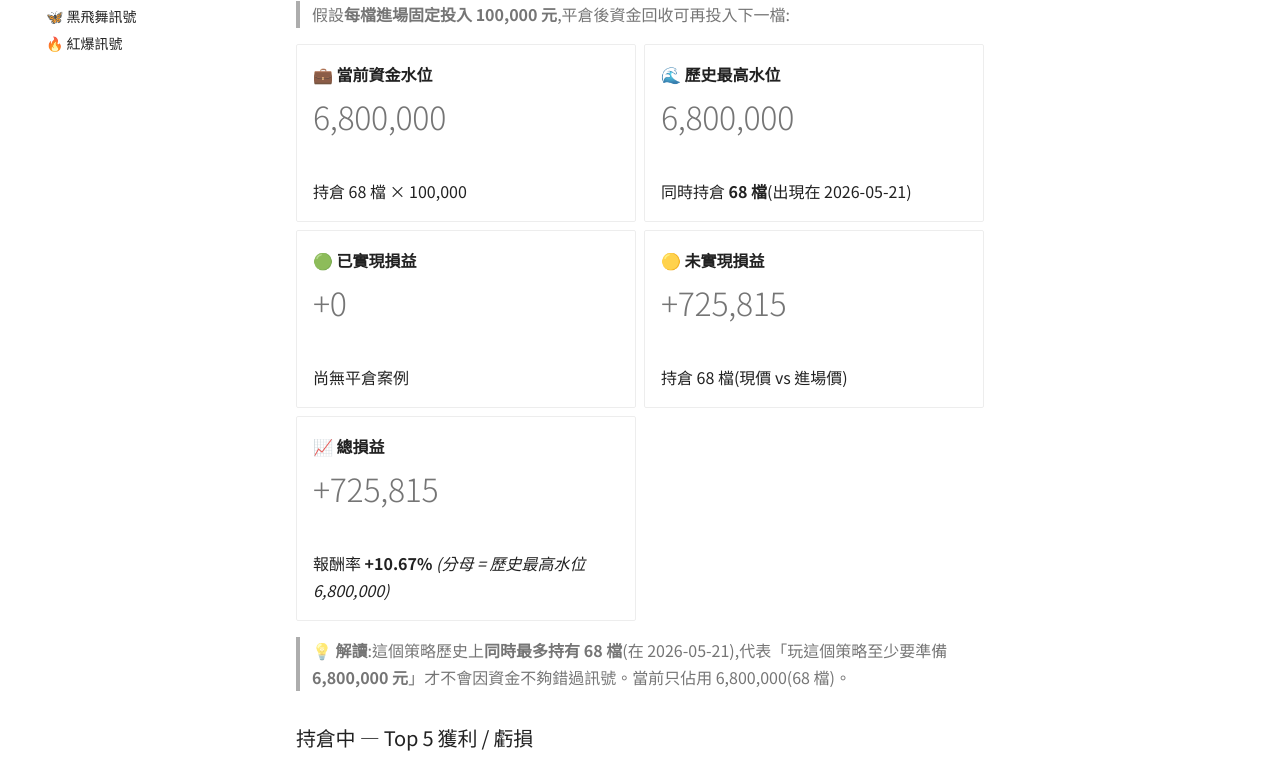
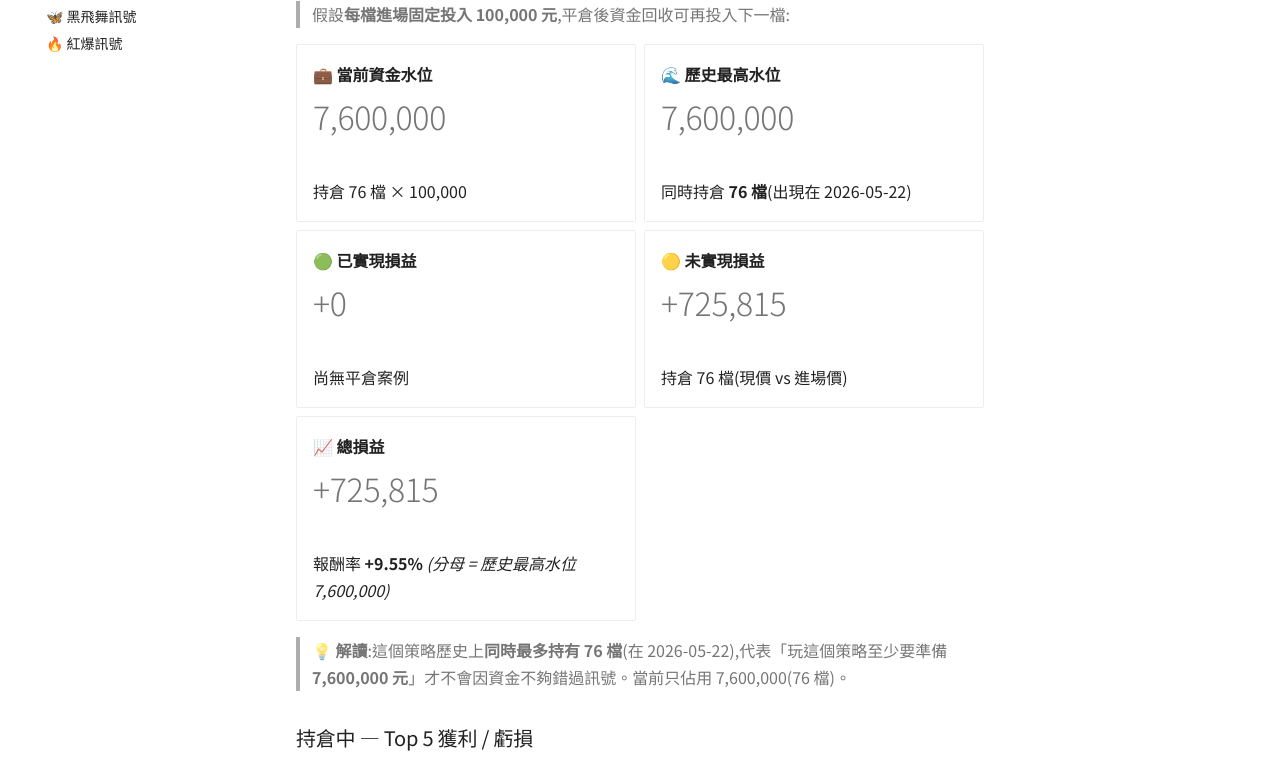
Before and after one commit to ShoppingLiao/stock-analysis-public, an MkDocs documentation site: the page built from docs/signals_capital.md, in a window 1280 px wide and 1400 px high, scrolled down 2166 px. Shown: the part 167-934 px from the top of the window. Built offline with MkDocs 1.6.1 and Material for MkDocs 9.7.7, drawn with Linux system fonts in a browser that asks for light colours; comment, search, counter and statistics services are not loaded; some of the changed text lies outside the part shown.

Commit message:
docs(signals): update BB + RB + capital (2026-05-22)

```diff
--- a/docs/signals_capital.md
+++ b/docs/signals_capital.md
@@ -79,15 +79,15 @@
 
 -   **💼 當前資金水位**
 
-    # 6,800,000
+    # 7,600,000
 
-    持倉 68 檔 × 100,000
+    持倉 76 檔 × 100,000
 
 -   **🌊 歷史最高水位**
 
-    # 6,800,000
+    # 7,600,000
 
-    同時持倉 **68 檔**(出現在 2026-05-21)
+    同時持倉 **76 檔**(出現在 2026-05-22)
 
 -   **🟢 已實現損益**
 
@@ -99,17 +99,17 @@
 
     # +725,815
 
-    持倉 68 檔(現價 vs 進場價)
+    持倉 76 檔(現價 vs 進場價)
 
 -   **📈 總損益**
 
     # +725,815
 
-    報酬率 **+10.67%** _(分母 = 歷史最高水位 6,800,000)_
+    報酬率 **+9.55%** _(分母 = 歷史最高水位 7,600,000)_
 
 </div>
 
-> **💡 解讀**:這個策略歷史上**同時最多持有 68 檔**(在 2026-05-21),代表「玩這個策略至少要準備 **6,800,000 元**」才不會因資金不夠錯過訊號。當前只佔用 6,800,000(68 檔)。
+> **💡 解讀**:這個策略歷史上**同時最多持有 76 檔**(在 2026-05-22),代表「玩這個策略至少要準備 **7,600,000 元**」才不會因資金不夠錯過訊號。當前只佔用 7,600,000(76 檔)。
 
 ### 持倉中 — Top 5 獲利 / 虧損
 
@@ -139,15 +139,15 @@
 
 -   **💼 當前資金水位**
 
-    # 10,100,000
+    # 10,900,000
 
-    BB 3,300,000 + RB 6,800,000
+    BB 3,300,000 + RB 7,600,000
 
 -   **🌊 兩策略歷史最高水位**
 
-    # 10,700,000
+    # 11,500,000
 
-    BB peak 3,900,000(39 檔)+ RB peak 6,800,000(68 檔)
+    BB peak 3,900,000(39 檔)+ RB peak 7,600,000(76 檔)
 
 -   **🟢 已實現損益**
 
@@ -165,11 +165,11 @@
 
     # +1,118,470
 
-    報酬率 **+10.45%** _(分母 = 兩策略歷史最高水位)_
+    報酬率 **+9.73%** _(分母 = 兩策略歷史最高水位)_
 
 </div>
 
-> **💡 同時玩兩個策略至少要準備 10,700,000 元**(BB / RB 兩個獨立資金池)。
+> **💡 同時玩兩個策略至少要準備 11,500,000 元**(BB / RB 兩個獨立資金池)。
 
 **策略分工**:🦋 黑飛舞(短線 5MA 強勢回檔)+ 🔥 紅爆(中長線 400 日新高量爆 3x)
 
```
Also changed, not shown: docs/signals_red_burst.md (+78 -78 lines).
